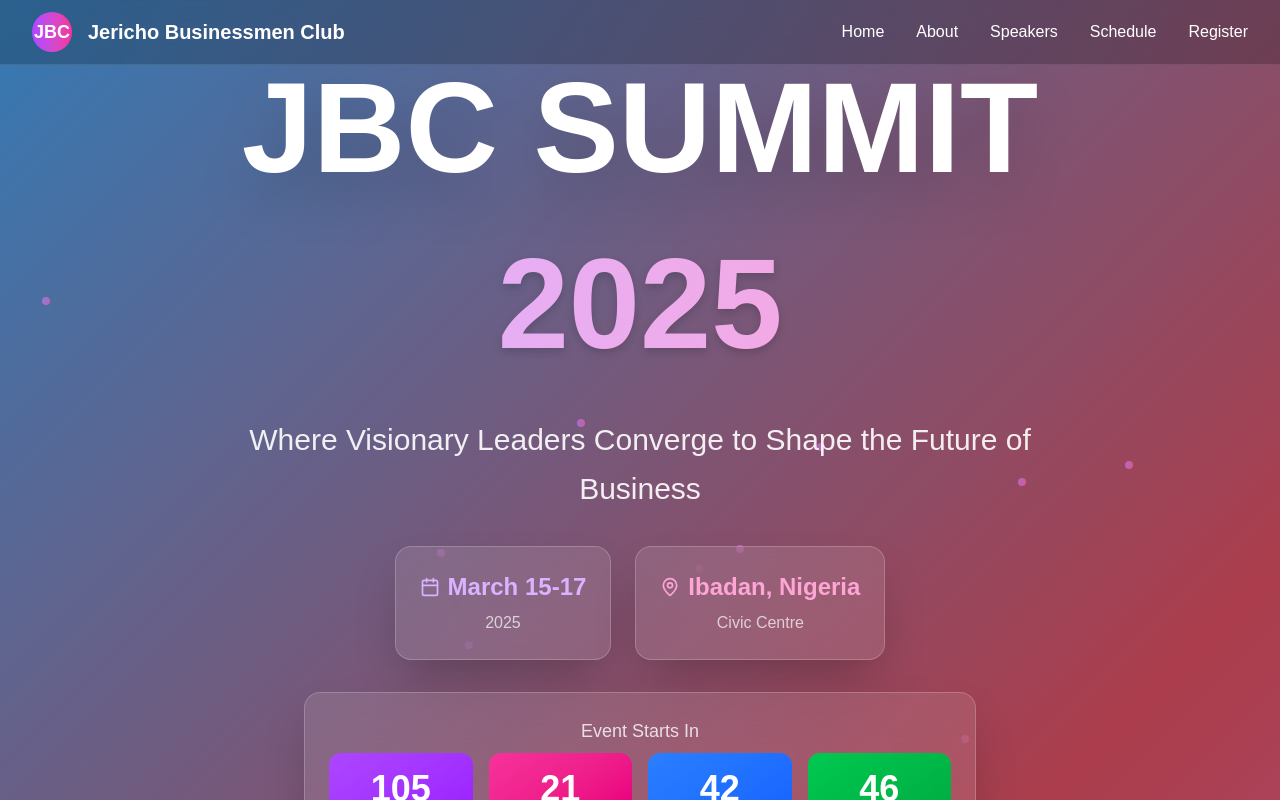
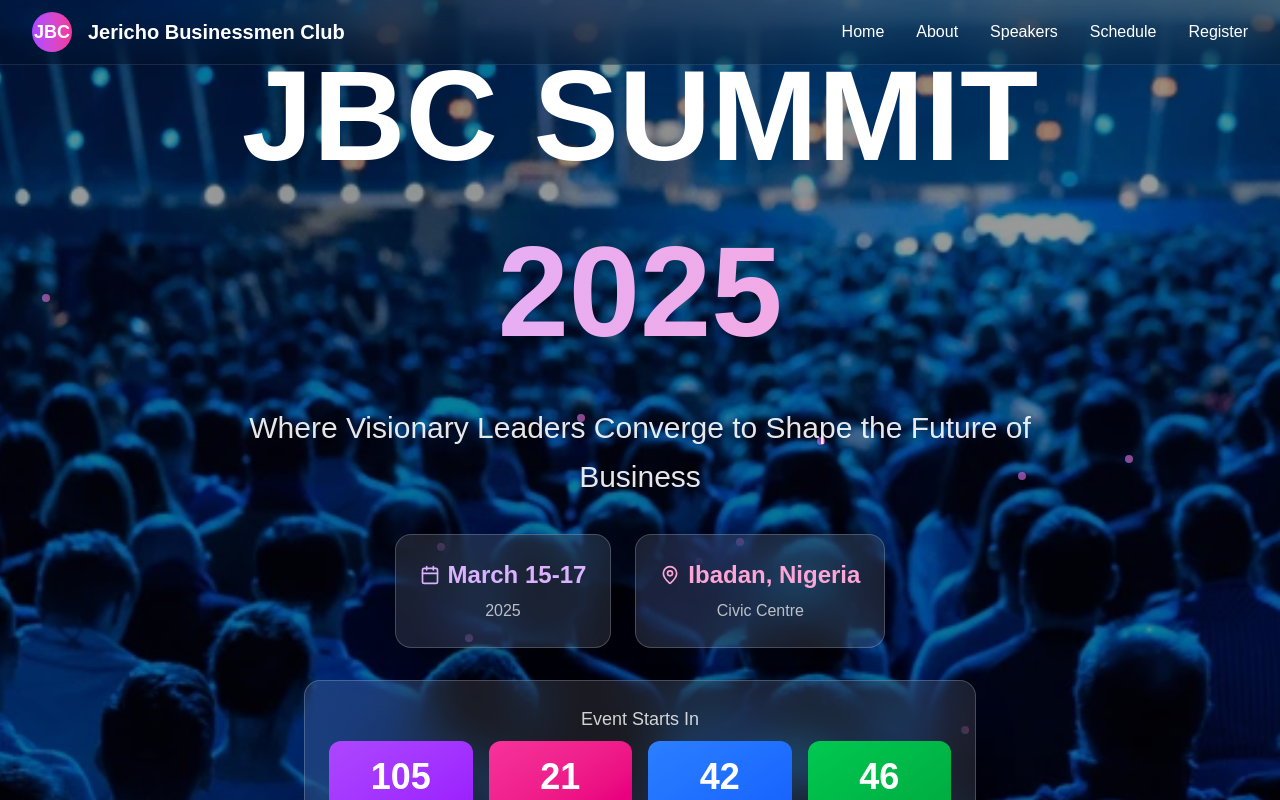
Before and after one commit to olaspanky/jbc2025, a Next.js app: page / in a window 1280 px wide. Shown: the top 800 px of the page. Built offline with nearby package versions, Linux system fonts and the light colour scheme.

Commit message:
first commit

```diff
--- a/src/app/page.tsx
+++ b/src/app/page.tsx
@@ -228,27 +228,29 @@ const JerichoSummitWebsite: React.FC = () => {
   );
 
   // Hero section with improved animations and responsiveness
+ // Hero section with background image
 const HeroSection: React.FC = () => (
   <section
     id="home"
     className="relative min-h-screen flex items-center justify-center overflow-hidden"
     style={{
-        background:
-          "linear-gradient(-45deg, #667eea, #764ba2, #f093fb, #f5576c, #4facfe, #00f2fe)",
-        backgroundSize: "400% 400%",
+      backgroundImage: `url('/jbcaud.webp')`,
+      backgroundSize: "cover, 400% 400%", // Image: cover, Gradient: animated
+      backgroundPosition: "center, center", // Center both image and gradient
+      backgroundBlendMode: "overlay", // Blend image with gradient
       animation: "gradientShift 15s ease infinite",
     }}
   >
     <style jsx>{`
       @keyframes gradientShift {
         0% {
-            background-position: 0% 50%;
+          background-position: 0% 50%, center;
         }
         50% {
-            background-position: 100% 50%;
+          background-position: 100% 50%, center;
         }
         100% {
-            background-position: 0% 50%;
+          background-position: 0% 50%, center;
         }
       }
       @keyframes float {
@@ -266,11 +268,11 @@ const JerichoSummitWebsite: React.FC = () => {
         }
       }
     `}</style>
-      <div className="absolute inset-0 bg-black/30" />
+    <div className="absolute inset-0 bg-black/40" /> {/* Increased opacity for readability */}
     {[...Array(12)].map((_, i) => (
       <FloatingParticle key={i} delay={i * 0.5} />
     ))}
-      <div className="relative z-10 text-center px-4 max-w-6xl mx-auto mt-1 lg:mt-12">
+    <div className="relative z-10 text-center px-4 max-w-6xl mx-auto mt-1 lg:mt-9">
       <div className="space-y-6 sm:space-y-8 animate-fade-in">
         <h1 className="text-4xl sm:text-6xl md:text-8xl lg:text-9xl font-bold leading-tight">
           <span className="block text-white mb-4 drop-shadow-2xl">JBC SUMMIT</span>
```
Also changed, not shown: public/jbcaud.webp (added). Lines whose indentation alone changed are shown as unchanged.
